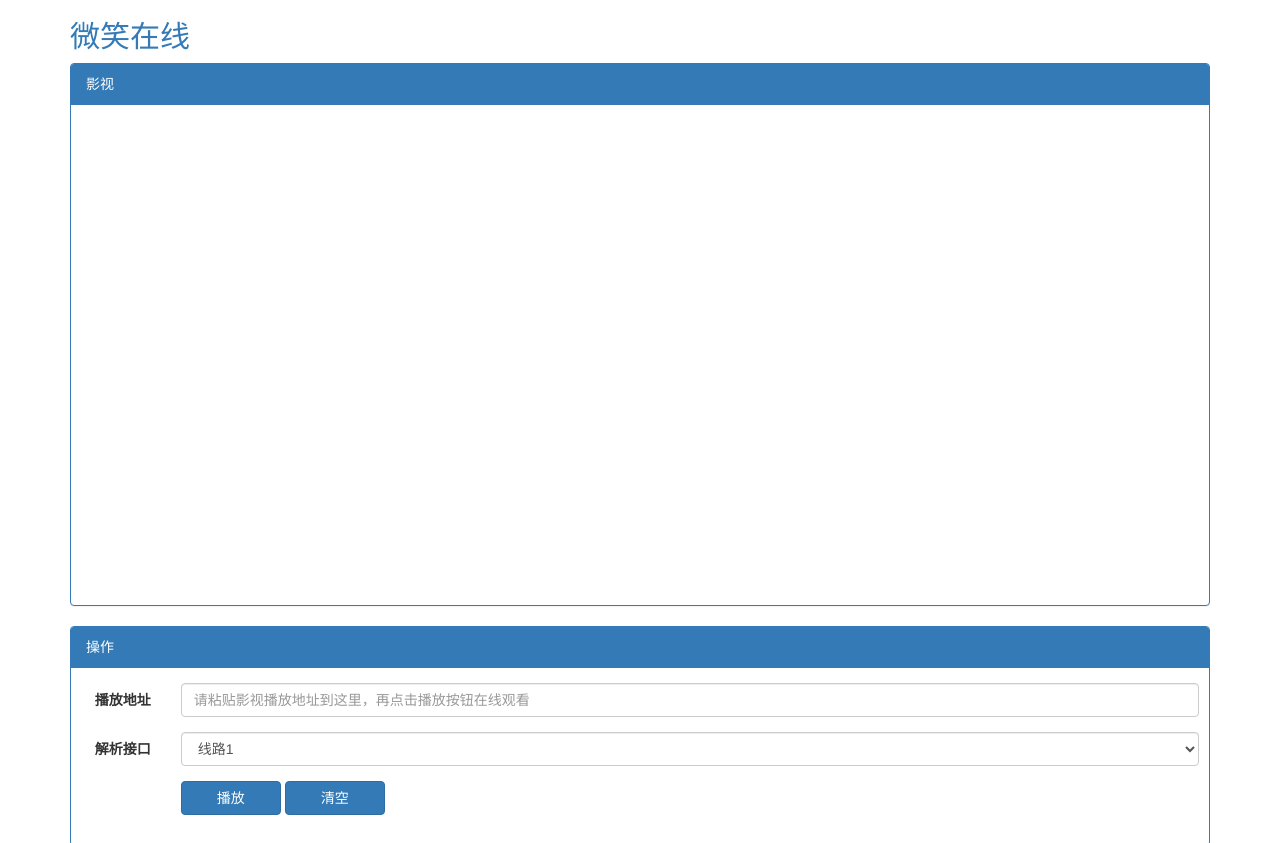
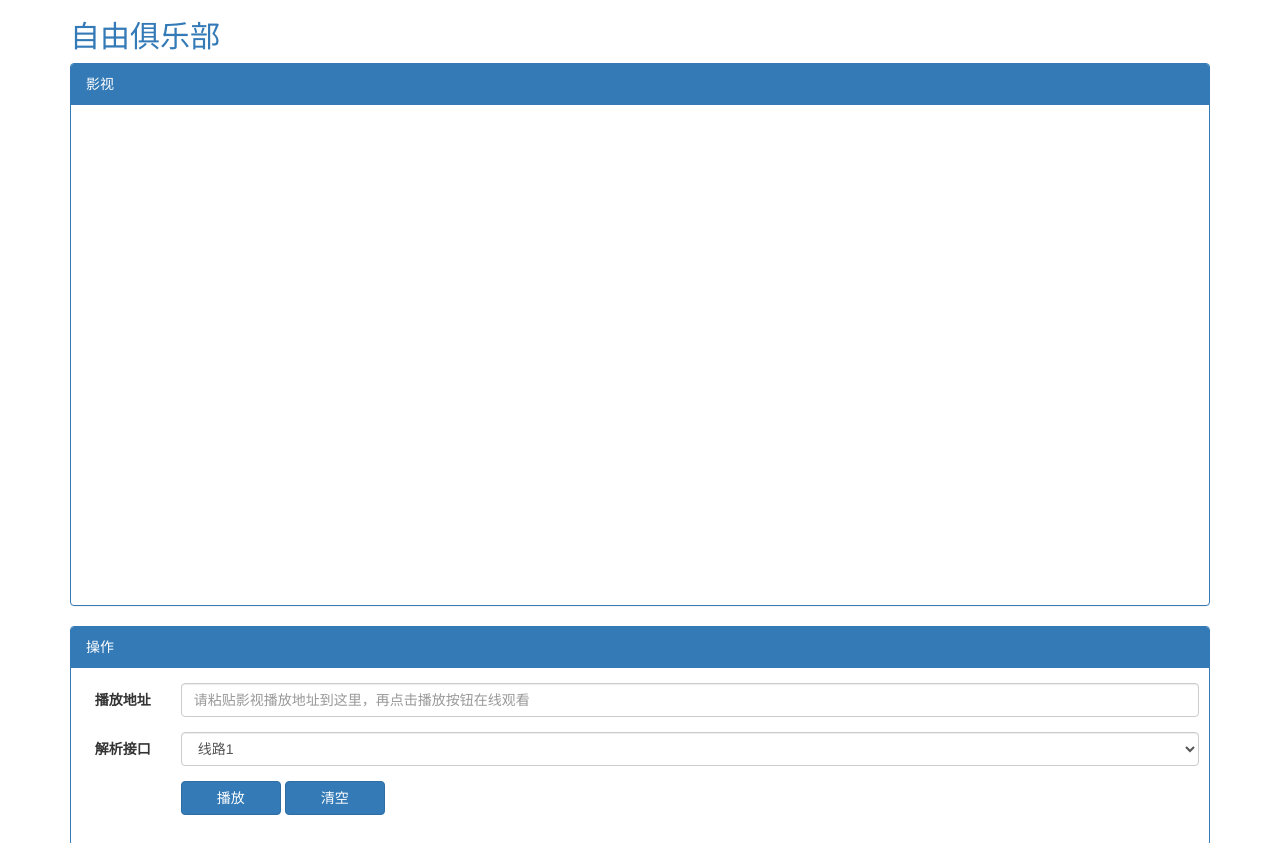
Before and after one commit to FreeClub/mov.github.io, a plain HTML site: page index.html in a window 1280 px wide. Shown: the top 843 px of the page. Drawn offline with Linux system fonts and the light colour scheme.

Commit message:
Update index.html

```diff
--- a/index.html
+++ b/index.html
@@ -5,13 +5,13 @@
 <head>
     <meta name="viewport"
         content="width=device-width, initial-scale=1.0, minimum-scale=1.0, maximum-scale=1.0, user-scalable=no">
-    <title>微笑在线</title>
+    <title>自由俱乐部</title>
     <link rel="stylesheet" type="text/css" href="css/bootstrap.css">
 </head>
 
 <body>
     <div class="container">
-        <h2 class="text-primary">微笑在线</h2>
+        <h2 class="text-primary">自由俱乐部</h2>
         <div class="panel panel-primary">
             <div class="panel-heading">影视</div>
             <div id="l1" class="panel-body" style="width:auto;height:500px;">
```
